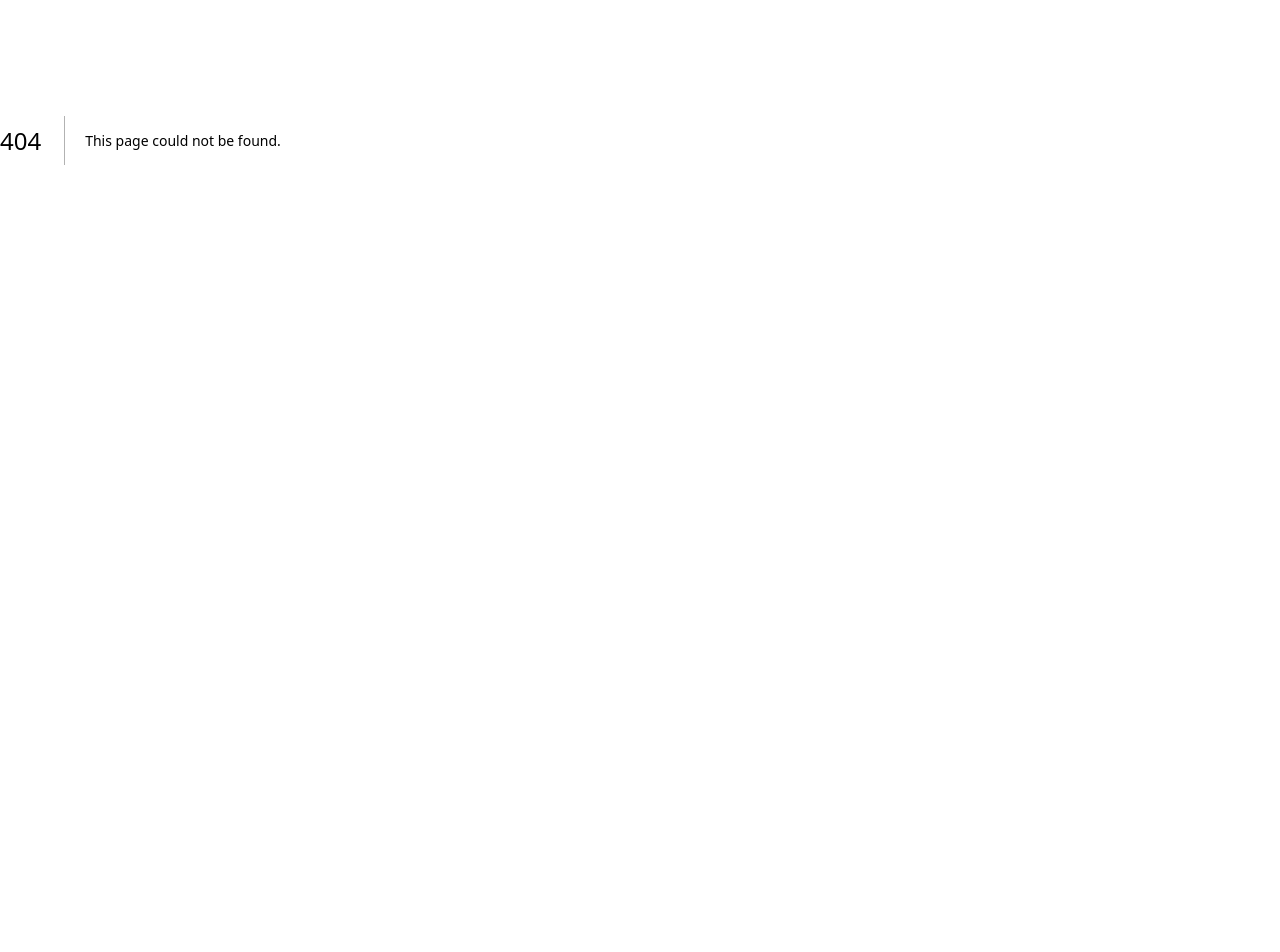
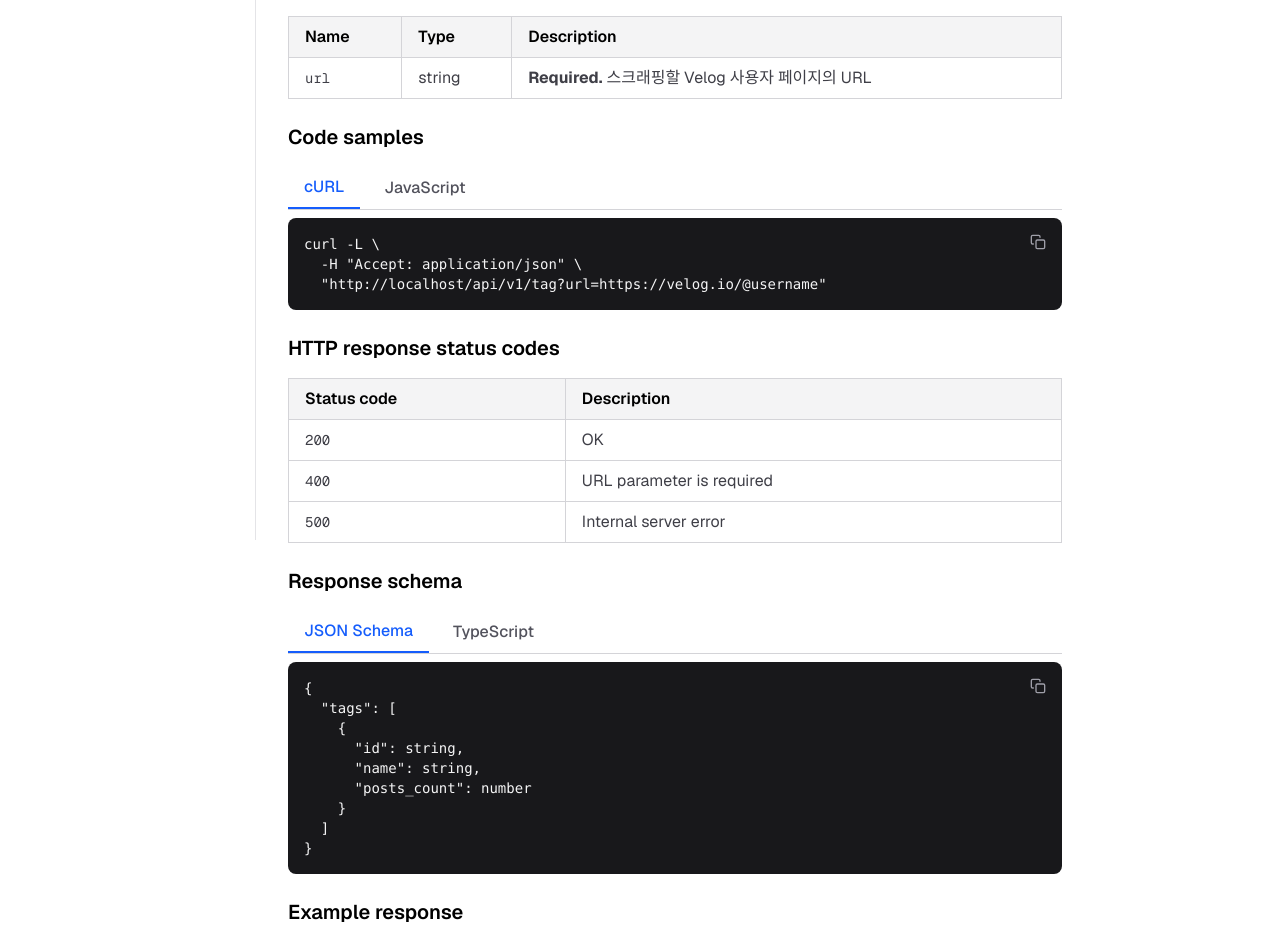
Before and after one commit to yummjin/velog-scraper, a Next.js app: page /document/tag in a window 1280 px wide. Before the commit this address had no page. Shown: the part 260-1212 px from the top of the page. Before the commit the page ends 800 px from the top, so only its background shows below. Built offline with nearby package versions, Linux system fonts and the light colour scheme.

Commit message:
feat : add tag scraping page and link in document layout

```diff
--- a/src/app/document/layout.tsx
+++ b/src/app/document/layout.tsx
@@ -45,6 +45,16 @@ export default function DocumentLayout({
             >
               시리즈 스크래핑
             </Link>
+            <Link
+              href="/document/tag"
+              className={`block w-full text-left px-3 py-2 rounded-md text-sm font-medium transition-colors ${
+                pathname === "/document/tag"
+                  ? "bg-blue-50 dark:bg-blue-900/20 text-blue-600 dark:text-blue-400"
+                  : "text-zinc-700 dark:text-zinc-300 hover:bg-zinc-100 dark:hover:bg-zinc-800"
+              }`}
+            >
+              태그 스크래핑
+            </Link>
           </nav>
         </div>
       </aside>
--- /dev/null
+++ b/src/app/document/tag/page.tsx
@@ -0,0 +1,316 @@
+"use client";
+
+import CodeBlock from "../../../components/CodeBlock";
+import Parameters from "../../../components/Parameters";
+import CodeSamples from "../../../components/CodeSamples";
+
+export default function TagPage() {
+  const baseUrl = typeof window !== "undefined" ? window.location.origin : "";
+
+  return (
+    <div className="max-w-5xl mx-auto px-8 py-8">
+      <h1 className="text-3xl font-bold text-black dark:text-zinc-50 mb-8">
+        태그 스크래핑
+      </h1>
+      <p className="text-zinc-600 dark:text-zinc-400 mb-6">
+        Velog 사용자의 태그 목록을 스크래핑합니다.
+      </p>
+
+      <CodeBlock
+        code="GET /api/v1/tag"
+        variant="light"
+        className="mb-6 font-mono text-sm"
+      >
+        <span className="text-blue-600 dark:text-blue-400">GET</span>{" "}
+        <span className="text-zinc-700 dark:text-zinc-300">/api/v1/tag</span>
+      </CodeBlock>
+
+      <section className="mb-16">
+        <Parameters
+          parameters={[
+            {
+              name: "url",
+              type: "string",
+              description: (
+                <>
+                  <strong>Required.</strong> 스크래핑할 Velog 사용자 페이지의
+                  URL
+                </>
+              ),
+            },
+          ]}
+        />
+
+        <CodeSamples
+          samples={[
+            {
+              value: "curl",
+              label: "cURL",
+              code: `curl -L \\
+  -H "Accept: application/json" \\
+  "${baseUrl}/api/v1/tag?url=https://velog.io/@username"`,
+              content: (
+                <pre className="text-zinc-100 text-sm font-mono">
+                  <code>{`curl -L \\
+  -H "Accept: application/json" \\
+  "${baseUrl}/api/v1/tag?url=https://velog.io/@username"`}</code>
+                </pre>
+              ),
+            },
+            {
+              value: "javascript",
+              label: "JavaScript",
+              code: `const response = await fetch(
+  \`${baseUrl}/api/v1/tag?url=\${encodeURIComponent('https://velog.io/@username')}\`,
+  {
+    headers: {
+      'Accept': 'application/json',
+    },
+  }
+);
+
+const data = await response.json();`,
+              content: (
+                <pre className="text-zinc-100 text-sm font-mono">
+                  <code>{`const response = await fetch(
+  \`${baseUrl}/api/v1/tag?url=\${encodeURIComponent('https://velog.io/@username')}\`,
+  {
+    headers: {
+      'Accept': 'application/json',
+    },
+  }
+);
+
+const data = await response.json();`}</code>
+                </pre>
+              ),
+            },
+          ]}
+          defaultTab="curl"
+        />
+
+        <h3 className="text-xl font-semibold text-black dark:text-zinc-50 mb-4">
+          HTTP response status codes
+        </h3>
+        <div className="overflow-x-auto mb-6">
+          <table className="w-full border-collapse border border-zinc-300 dark:border-zinc-700">
+            <thead>
+              <tr className="bg-zinc-100 dark:bg-zinc-800">
+                <th className="border border-zinc-300 dark:border-zinc-700 px-4 py-2 text-left font-semibold text-black dark:text-zinc-50">
+                  Status code
+                </th>
+                <th className="border border-zinc-300 dark:border-zinc-700 px-4 py-2 text-left font-semibold text-black dark:text-zinc-50">
+                  Description
+                </th>
+              </tr>
+            </thead>
+            <tbody>
+              <tr>
+                <td className="border border-zinc-300 dark:border-zinc-700 px-4 py-2 font-mono text-sm text-zinc-700 dark:text-zinc-300">
+                  200
+                </td>
+                <td className="border border-zinc-300 dark:border-zinc-700 px-4 py-2 text-zinc-700 dark:text-zinc-300">
+                  OK
+                </td>
+              </tr>
+              <tr>
+                <td className="border border-zinc-300 dark:border-zinc-700 px-4 py-2 font-mono text-sm text-zinc-700 dark:text-zinc-300">
+                  400
+                </td>
+                <td className="border border-zinc-300 dark:border-zinc-700 px-4 py-2 text-zinc-700 dark:text-zinc-300">
+                  URL parameter is required
+                </td>
+              </tr>
+              <tr>
+                <td className="border border-zinc-300 dark:border-zinc-700 px-4 py-2 font-mono text-sm text-zinc-700 dark:text-zinc-300">
+                  500
+                </td>
+                <td className="border border-zinc-300 dark:border-zinc-700 px-4 py-2 text-zinc-700 dark:text-zinc-300">
+                  Internal server error
+                </td>
+              </tr>
+            </tbody>
+          </table>
+        </div>
+
+        <CodeSamples
+          title="Response schema"
+          samples={[
+            {
+              value: "json",
+              label: "JSON Schema",
+              code: `{
+  "tags": [
+    {
+      "id": string,
+      "name": string,
+      "posts_count": number
+    }
+  ]
+}`,
+              content: (
+                <pre className="text-zinc-100 text-sm font-mono">
+                  <code>{`{
+  "tags": [
+    {
+      "id": string,
+      "name": string,
+      "posts_count": number
+    }
+  ]
+}`}</code>
+                </pre>
+              ),
+            },
+            {
+              value: "typescript",
+              label: "TypeScript",
+              code: `type Tag = {
+  id: string;
+  name: string;
+  posts_count: number;
+};
+
+type TagResponse = {
+  tags: Tag[];
+};`,
+              content: (
+                <pre className="text-zinc-100 text-sm font-mono">
+                  <code>{`type Tag = {
+  id: string;
+  name: string;
+  posts_count: number;
+};
+
+type TagResponse = {
+  tags: Tag[];
+};`}</code>
+                </pre>
+              ),
+            },
+          ]}
+          defaultTab="json"
+        />
+
+        <CodeSamples
+          title="Example response"
+          samples={[
+            {
+              value: "json",
+              label: "JSON",
+              code: `Status: 200
+
+{
+  "tags": [
+    {
+      "id": "11aae9fb-af22-4695-9caa-9e6941f0dad3:94f09f70-ca97-11e8-87f7-a913bf56a234",
+      "name": "frontend",
+      "posts_count": 18
+    },
+    {
+      "id": "11aae9fb-af22-4695-9caa-9e6941f0dad3:8d1a0a60-c61f-11e8-b3a6-c16d8d6c5f3d",
+      "name": "JavaScript",
+      "posts_count": 11
+    },
+    {
+      "id": "11aae9fb-af22-4695-9caa-9e6941f0dad3:6932a610-b351-11e8-9696-f1fffe8a36f1",
+      "name": "React",
+      "posts_count": 4
+    }
+  ]
+}`,
+              content: (
+                <pre className="text-zinc-100 text-sm font-mono">
+                  <code>{`Status: 200
+
+{
+  "tags": [
+    {
+      "id": "11aae9fb-af22-4695-9caa-9e6941f0dad3:94f09f70-ca97-11e8-87f7-a913bf56a234",
+      "name": "frontend",
+      "posts_count": 18
+    },
+    {
+      "id": "11aae9fb-af22-4695-9caa-9e6941f0dad3:8d1a0a60-c61f-11e8-b3a6-c16d8d6c5f3d",
+      "name": "JavaScript",
+      "posts_count": 11
+    },
+    {
+      "id": "11aae9fb-af22-4695-9caa-9e6941f0dad3:6932a610-b351-11e8-9696-f1fffe8a36f1",
+      "name": "React",
+      "posts_count": 4
+    }
+  ]
+}`}</code>
+                </pre>
+              ),
+            },
+            {
+              value: "example",
+              label: "Example",
+              code: `Status: 200
+Content-Type: application/json
+
+{
+  "tags": [
+    {
+      "id": "11aae9fb-af22-4695-9caa-9e6941f0dad3:94f09f70-ca97-11e8-87f7-a913bf56a234",
+      "name": "frontend",
+      "posts_count": 18
+    },
+    {
+      "id": "11aae9fb-af22-4695-9caa-9e6941f0dad3:8d1a0a60-c61f-11e8-b3a6-c16d8d6c5f3d",
+      "name": "JavaScript",
+      "posts_count": 11
+    },
+    {
+      "id": "11aae9fb-af22-4695-9caa-9e6941f0dad3:6932a610-b351-11e8-9696-f1fffe8a36f1",
+      "name": "React",
+      "posts_count": 4
+    },
+    {
+      "id": "11aae9fb-af22-4695-9caa-9e6941f0dad3:f7ded270-d779-11e8-8443-f9c08cacf6d1",
+      "name": "next.js",
+      "posts_count": 3
+    }
+  ]
+}`,
+              content: (
+                <pre className="text-zinc-100 text-sm font-mono">
+                  <code>{`Status: 200
+Content-Type: application/json
+
+{
+  "tags": [
+    {
+      "id": "11aae9fb-af22-4695-9caa-9e6941f0dad3:94f09f70-ca97-11e8-87f7-a913bf56a234",
+      "name": "frontend",
+      "posts_count": 18
+    },
+    {
+      "id": "11aae9fb-af22-4695-9caa-9e6941f0dad3:8d1a0a60-c61f-11e8-b3a6-c16d8d6c5f3d",
+      "name": "JavaScript",
+      "posts_count": 11
+    },
+    {
+      "id": "11aae9fb-af22-4695-9caa-9e6941f0dad3:6932a610-b351-11e8-9696-f1fffe8a36f1",
+      "name": "React",
+      "posts_count": 4
+    },
+    {
+      "id": "11aae9fb-af22-4695-9caa-9e6941f0dad3:f7ded270-d779-11e8-8443-f9c08cacf6d1",
+      "name": "next.js",
+      "posts_count": 3
+    }
+  ]
+}`}</code>
+                </pre>
+              ),
+            },
+          ]}
+          defaultTab="json"
+        />
+      </section>
+    </div>
+  );
+}
```
